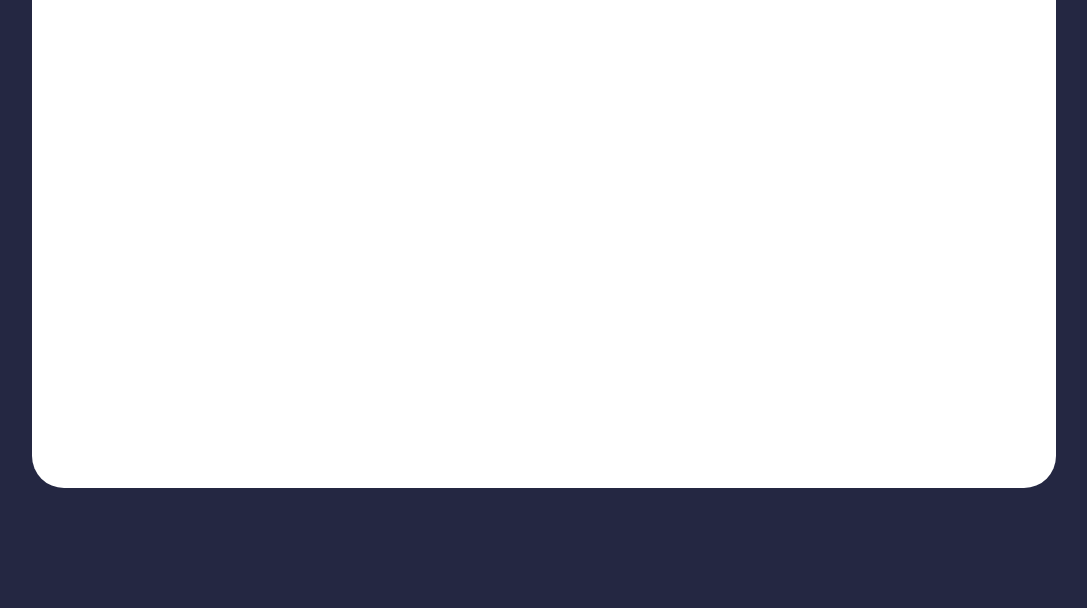
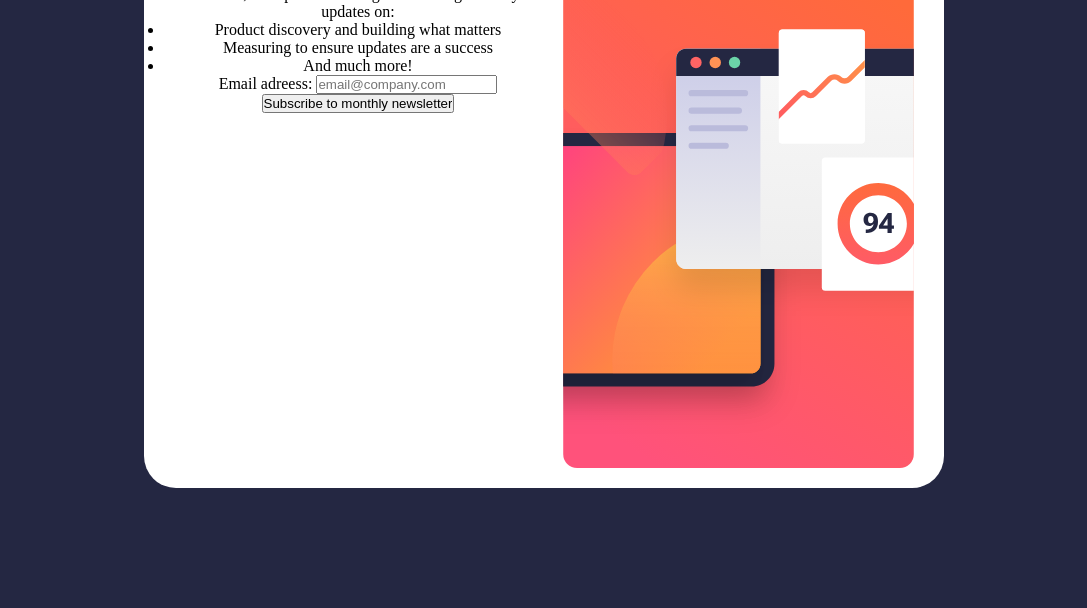
Before and after one commit to jacildofurtado/newsletter-sign-up-with-success-message-main, a plain HTML site: page index.html in a window 1280 px wide. Shown: the part 192-800 px from the top of the page, without its empty margins (96-1183 px from the left). Drawn offline with Linux system fonts and the light colour scheme.

Commit message:
Image seted
Ajustada a imagem de desktop

```diff
--- a/index.html
+++ b/index.html
@@ -20,7 +20,27 @@
   <!-- Sign-up form start -->
 
   <div class="card">
+    <div class="login">
+      <h1>Stay updated!</h1>
+      <p>Join 60,000+ product managers receiving monthly<br>updates on:</p>
+      <div class="list">
+        <ul>
+          <li>Product discovery and building what matters</li>
+          <li>Measuring to ensure updates are a success</li>
+          <li>And much more!</li>
+        </ul>
+      </div><!--list-->
+      <div class="form">
+        <form action="">
+          <label for="email">Email adreess:</label>
+          <input type="email" name="email" id="email" placeholder="email@company.com">
+          <input type="submit" value="Subscribe to monthly newsletter">
+        </form>
+      </div><!--form-->
+    </div><!--login-->
+    <div class="img">
 
+    </div><!--img-->
   </div><!--card-->
 
   <!-- Sign-up form end -->
--- a/style/style.css
+++ b/style/style.css
@@ -12,15 +12,40 @@ body{
     background-color: hsl(234, 29%, 20%);
 }
 
+.w50{
+    width: 50%;
+}
+
+
+
 .card{
     background-color: white;
     width: 80%;
-    max-width: 1140px;
+    max-width: 800px;
     height: 70%;
-    max-height: 670px;
+    max-height: 565px;
     border-radius: 32px;
     position: relative;
     top: 50%;
     left: 50%;
     transform: translate(-50%, -50%);
+    display: flex;
+    flex-direction: row;
+    padding: 20px;
+
 }
+
+.login{
+    text-align: center;
+}
+
+.img{
+    background-image: url(../assets/images/illustration-sign-up-desktop.svg);
+    width: 60%;
+    min-width: 362px;
+    height: 100%;
+    min-height: 498px;
+    background-position: center;
+    background-size: contain;
+    background-repeat: no-repeat;
+}
```
